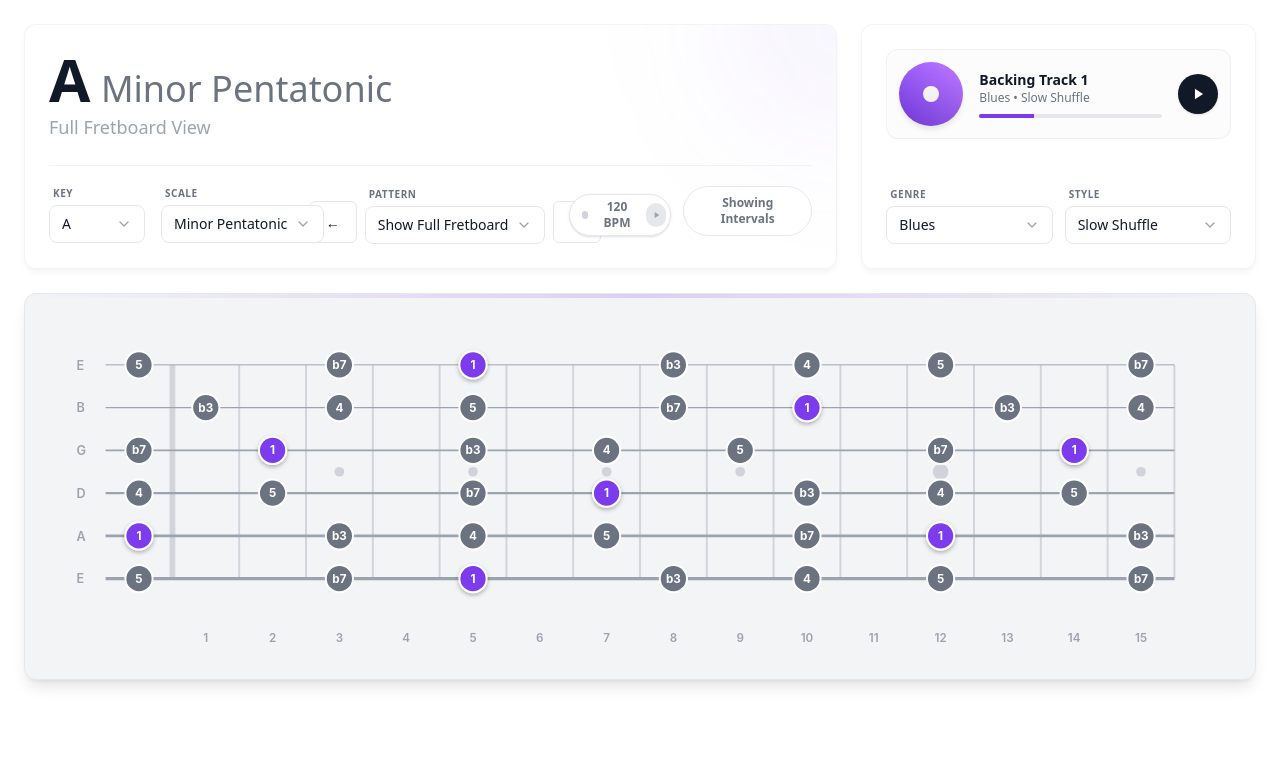
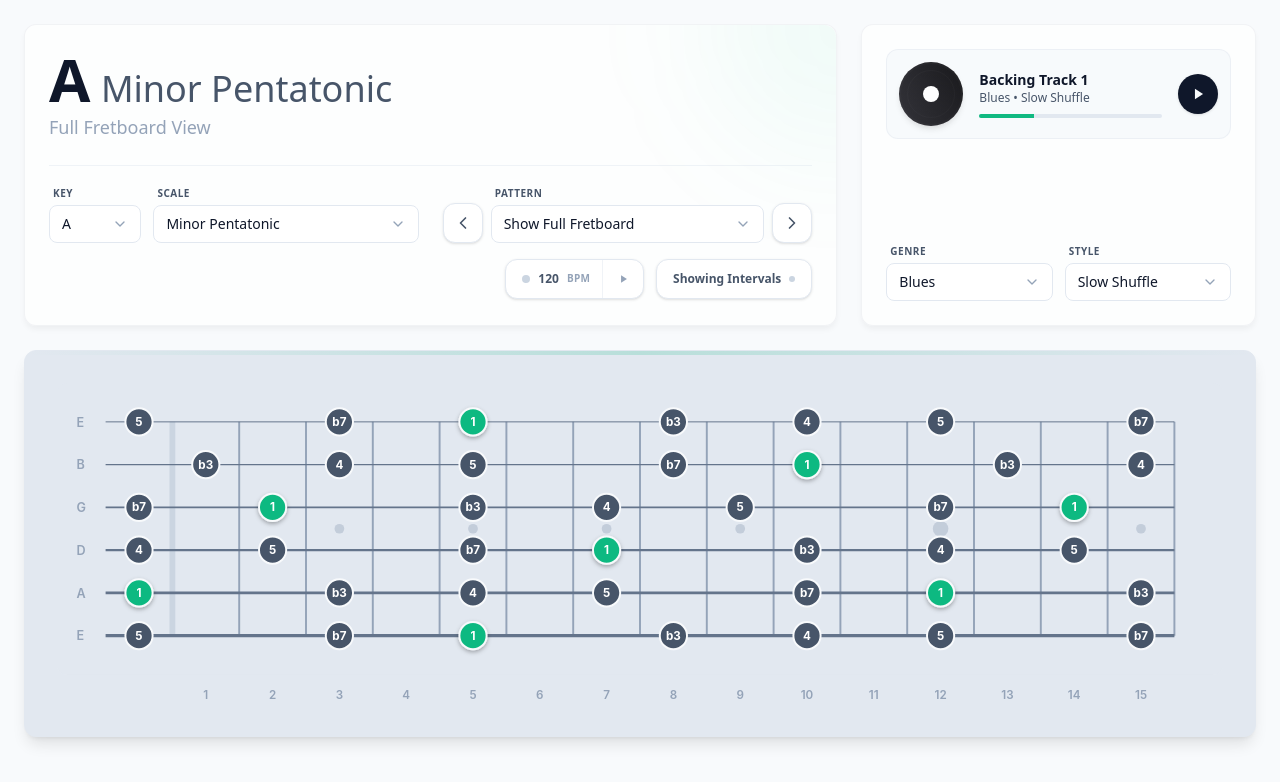
Before and after one commit to jayykioh/Guitar-Kit-Website, a Next.js app: page / in a window 1280 px wide. Shown: the top 782 px of the page. Built offline with nearby package versions, Linux system fonts and the light colour scheme.

Commit message:
stable UI draft i guess lol

```diff
--- a/app/globals.css
+++ b/app/globals.css
@@ -1,64 +1,68 @@
 @import "tailwindcss";
 
 :root {
-    /* Modern Minimalist - Light Mode */
-    --bg-page: #ffffff;
+    /* Professional Neutral - Light Mode */
+    --bg-page: #f8fafc;
+    /* Slate-50 */
     --bg-surface: #ffffff;
-    --bg-surface-hover: #f9fafb;
-    /* Gray-50 */
+    --bg-surface-hover: #f1f5f9;
+    /* Slate-100 */
 
-    --text-primary: #111827;
-    /* Gray-900 */
-    --text-secondary: #6b7280;
-    /* Gray-500 */
-    --text-tertiary: #9ca3af;
-    /* Gray-400 */
+    --text-primary: #0f172a;
+    /* Slate-900 */
+    --text-secondary: #475569;
+    /* Slate-600 */
+    --text-tertiary: #94a3b8;
+    /* Slate-400 */
 
-    --border-subtle: #e5e7eb;
-    /* Gray-200 */
-    --border-strong: #d1d5db;
-    /* Gray-300 */
+    --border-subtle: #e2e8f0;
+    /* Slate-200 */
+    --border-strong: #cbd5e1;
+    /* Slate-300 */
 
-    --accent-primary: #7c3aed;
-    /* Violet-600 */
-    --accent-surface: #f5f3ff;
-    /* Violet-50 */
+    /* Refined Emerald Accent - Professional & Modern */
+    --accent-primary: #10b981;
+    /* Emerald-500 */
+    --accent-surface: #ecfdf5;
+    /* Emerald-50 */
 
     --shadow-sm: 0 1px 2px 0 rgb(0 0 0 / 0.05);
-    --shadow-md: 0 4px 6px -1px rgb(0 0 0 / 0.1);
+    --shadow-md: 0 4px 6px -1px rgb(0 0 0 / 0.1), 0 2px 4px -1px rgb(0 0 0 / 0.06);
+    --glow-accent: 0 0 20px rgba(16, 185, 129, 0.3);
+    /* Soft Glow */
 
-    --fretboard-bg: #f3f4f6;
-    /* Gray-100 */
-    --fretboard-fret: #d1d5db;
-    --string-color: #9ca3af;
+    --fretboard-bg: #e2e8f0;
+    /* Slate-200 */
+    --fretboard-fret: #94a3b8;
+    /* Slate-400 */
+    --string-color: #64748b;
+    /* Slate-500 */
 }
 
 @media (prefers-color-scheme: dark) {
     :root {
-        /* Modern Minimalist - Dark Mode */
+        /* Professional Neutral - Dark Mode */
         --bg-page: #000000;
-        --bg-surface: #0a0a0a;
-        --bg-surface-hover: #171717;
+        /* Pure Black for maximum contrast (Spotify style) */
+        --bg-surface: #121212;
+        /* Spotify Surface */
+        --bg-surface-hover: #2a2a2a;
 
-        --text-primary: #ededed;
-        --text-secondary: #a1a1aa;
-        /* Zinc-400 */
-        --text-tertiary: #52525b;
-        /* Zinc-600 */
+        --text-primary: #ffffff;
+        --text-secondary: #b3b3b3;
+        --text-tertiary: #a7a7a7;
 
-        --border-subtle: #27272a;
-        /* Zinc-800 */
-        --border-strong: #3f3f46;
-        /* Zinc-700 */
+        --border-subtle: #282828;
+        --border-strong: #404040;
 
-        --accent-primary: #8b5cf6;
-        /* Violet-500 */
-        --accent-surface: #1e1b4b;
-        /* Violet-950 */
+        --accent-primary: #1DB954;
+        /* Exact Spotify Green */
+        --accent-surface: #14592D;
+        /* Darker Green background */
 
-        --fretboard-bg: #111111;
-        --fretboard-fret: #333333;
-        --string-color: #444444;
+        --fretboard-bg: #121212;
+        --fretboard-fret: #404040;
+        --string-color: #555555;
     }
 }
 
@@ -78,6 +82,8 @@
     --color-accent-surface: var(--accent-surface);
 
     --color-fretboard-bg: var(--fretboard-bg);
+
+    --shadow-glow: var(--glow-accent);
 }
 
 body {
@@ -148,6 +154,52 @@ body {
     opacity: 0.9;
 }
 
+/* Unified Control Button Style */
+.control-btn {
+    height: 40px;
+    /* Consistent height */
+    display: flex;
+    align-items: center;
+    justify-content: center;
+    padding: 0 1rem;
+    background-color: var(--bg-surface);
+    border: 1px solid var(--border-subtle);
+    border-radius: 0.75rem;
+    /* rounded-xl */
+    color: var(--text-secondary);
+    font-size: 0.875rem;
+    /* text-sm */
+    font-weight: 600;
+    transition: all 0.2s cubic-bezier(0.4, 0, 0.2, 1);
+    cursor: pointer;
+    user-select: none;
+}
+
+.control-btn:hover {
+    background-color: var(--bg-surface-hover);
+    color: var(--text-primary);
+    border-color: var(--border-strong);
+    transform: translateY(-1px);
+}
+
+.control-btn:active {
+    transform: translateY(0);
+}
+
+.control-btn.active {
+    background-color: var(--bg-surface);
+    border-color: var(--accent-primary);
+    color: var(--accent-primary);
+    box-shadow: 0 0 0 1px var(--accent-primary) inset;
+    /* Subtle inner ring */
+}
+
+/* Icon-only variation */
+.control-btn-icon {
+    padding: 0;
+    width: 40px;
+}
+
 /* Glassmorphism & Dashboard Utilities (Sprint 2 Refinement) */
 .glass-panel {
     background: rgba(255, 255, 255, 0.7);
--- a/app/page.tsx
+++ b/app/page.tsx
@@ -136,60 +136,77 @@ export default function Home() {
           </div>
 
           {/* CONTROLS ROW */}
-          <div className="grid grid-cols-1 md:grid-cols-3 gap-4 border-t border-border-subtle/50 pt-5 relative z-20">
-            {/* Key & Scale */}
-            <div className="flex gap-4">
+          {/* CONTROLS ROW */}
+          <div className="flex flex-wrap items-end gap-x-6 gap-y-4 border-t border-border-subtle/50 pt-5 relative z-20">
+
+            {/* Group 1: Key & Scale (Flexible Grow) */}
+            <div className="flex-1 min-w-[200px] flex gap-3">
               <AnimatedDropdown
                 label="Key"
                 value={selectedKey}
                 options={keyOptions}
                 onChange={(v) => setSelectedKey(v as NoteName)}
-                className="w-24 flex-shrink-0"
+                className="w-[25%] min-w-[80px]" // Flexible width
               />
               <AnimatedDropdown
                 label="Scale"
                 value={selectedScale}
                 options={scaleOptions}
                 onChange={setSelectedScale}
-                className="flex-grow"
+                className="flex-grow" // Takes remaining space
               />
             </div>
 
-            {/* Pattern Selector */}
-            <div className="flex gap-2 items-end">
+            {/* Group 2: Pattern (Flexible Grow, slightly larger base) */}
+            <div className="flex-1 min-w-[240px] flex gap-2 items-end">
               <motion.button
-                whileHover={{ scale: 1.05 }} whileTap={{ scale: 0.95 }}
+                whileHover={{ scale: 1.05, borderColor: 'var(--border-strong)' }}
+                whileTap={{ scale: 0.95 }}
                 onClick={() => handlePatternCycle('prev')}
-                className="min-btn px-3 h-[42px] mb-[1px]" aria-label="Previous"
+                className="w-10 h-[40px] flex items-center justify-center rounded-xl bg-bg-surface border border-border-subtle text-text-secondary hover:text-accent-primary transition-all shadow-sm"
+                aria-label="Previous"
               >
-                ←
+                <svg width="20" height="20" viewBox="0 0 24 24" fill="none" stroke="currentColor" strokeWidth="2" strokeLinecap="round" strokeLinejoin="round"><path d="M15 18l-6-6 6-6" /></svg>
               </motion.button>
+
+              <div className="flex-grow">
                 <AnimatedDropdown
                   label="Pattern"
                   value={selectedPatternId}
                   options={patternOptions}
                   onChange={setSelectedPatternId}
-                className="flex-grow"
+                  className="w-full"
                 />
+              </div>
+
               <motion.button
-                whileHover={{ scale: 1.05 }} whileTap={{ scale: 0.95 }}
+                whileHover={{ scale: 1.05, borderColor: 'var(--border-strong)' }}
+                whileTap={{ scale: 0.95 }}
                 onClick={() => handlePatternCycle('next')}
-                className="min-btn px-3 h-[42px] mb-[1px]" aria-label="Next"
+                className="w-10 h-[40px] flex items-center justify-center rounded-xl bg-bg-surface border border-border-subtle text-text-secondary hover:text-accent-primary transition-all shadow-sm"
+                aria-label="Next"
               >
-                →
+                <svg width="20" height="20" viewBox="0 0 24 24" fill="none" stroke="currentColor" strokeWidth="2" strokeLinecap="round" strokeLinejoin="round"><path d="M9 18l6-6-6-6" /></svg>
               </motion.button>
             </div>
 
-            {/* Toggles */}
-            <div className="flex items-end justify-end md:justify-center pb-2 gap-3">
+            {/* Group 3: Toggles */}
+            <div className="flex-none flex items-end justify-end gap-3 pb-0.5 ml-auto">
               <MetronomeControl />
 
               <motion.button
-                whileHover={{ scale: 1.05 }} whileTap={{ scale: 0.95 }}
+                whileHover={{ scale: 1.02 }} whileTap={{ scale: 0.98 }}
                 onClick={() => setShowIntervals(!showIntervals)}
-                className="text-xs font-bold px-4 py-2 rounded-full bg-bg-surface border border-border-subtle text-text-secondary hover:text-accent-primary hover:border-accent-primary transition-colors"
+                className={`
+                    h-[40px] px-4 rounded-xl font-bold text-xs flex items-center gap-2 border shadow-sm transition-all
+                    ${showIntervals
+                    ? 'bg-bg-surface text-text-secondary border-border-subtle hover:border-accent-primary hover:text-accent-primary'
+                    : 'bg-bg-surface text-accent-primary border-accent-primary shadow-[0_0_8px_rgba(109,40,217,0.15)]'
+                  }
+                `}
               >
-                {showIntervals ? 'Showing Intervals' : 'Showing Notes'}
+                <span>{showIntervals ? 'Showing Intervals' : 'Showing Notes'}</span>
+                <div className={`w-1.5 h-1.5 rounded-full ${!showIntervals ? 'bg-accent-primary' : 'bg-border-strong'}`}></div>
               </motion.button>
             </div>
           </div>
--- a/components/metronome/MetronomeControl.tsx
+++ b/components/metronome/MetronomeControl.tsx
@@ -44,31 +44,31 @@ export default function MetronomeControl() {
     return (
         <div className="relative z-50">
             {/* Main Button Control */}
-            <div className="flex items-center bg-bg-surface border border-border-subtle rounded-full p-1 pl-3 pr-1 shadow-sm transition-colors hover:border-accent-primary group">
+            <div className="flex items-center bg-bg-surface border border-border-subtle rounded-xl h-[40px] px-1 shadow-sm transition-colors hover:border-accent-primary group">
 
-                {/* Click text to open settings */}
+                {/* BPM Settings Trigger */}
                 <button
                     onClick={openModal}
-                    className="flex items-center gap-2 text-xs font-bold text-text-secondary group-hover:text-text-primary mr-2"
+                    className="flex items-center gap-2 px-3 h-full text-xs font-bold text-text-secondary hover:text-text-primary transition-colors border-r border-border-subtle/50"
                 >
                     <span className={`w-2 h-2 rounded-full ${isPlaying ? 'bg-accent-primary animate-pulse' : 'bg-border-strong'}`}></span>
-                    {bpm} BPM
+                    <span className="tabular-nums">{bpm}</span> <span className="text-[10px] text-text-tertiary uppercase tracking-wide">BPM</span>
                 </button>
 
-                {/* Quick Toggle Button */}
+                {/* Quick Play Toggle */}
                 <motion.button
                     whileHover={{ scale: 1.1 }}
                     whileTap={{ scale: 0.9 }}
                     onClick={togglePlay}
                     className={`
-                        w-6 h-6 rounded-full flex items-center justify-center transition-colors
-                        ${isPlaying ? 'bg-accent-primary text-bg-page' : 'bg-border-subtle text-text-tertiary hover:bg-border-strong hover:text-text-primary'}
+                        w-8 h-8 ml-1 rounded-lg flex items-center justify-center transition-colors
+                        ${isPlaying ? 'bg-accent-primary text-bg-page' : 'text-text-tertiary hover:bg-bg-surface-hover hover:text-text-primary'}
                     `}
                 >
                     {isPlaying ? (
-                        <svg width="8" height="8" viewBox="0 0 24 24" fill="currentColor"><rect x="6" y="4" width="4" height="16" rx="1" /><rect x="14" y="4" width="4" height="16" rx="1" /></svg>
+                        <svg width="10" height="10" viewBox="0 0 24 24" fill="currentColor"><rect x="6" y="4" width="4" height="16" rx="1" /><rect x="14" y="4" width="4" height="16" rx="1" /></svg>
                     ) : (
-                        <svg width="8" height="8" viewBox="0 0 24 24" fill="currentColor" className="ml-0.5"><path d="M5 3l14 9-14 9V3z" /></svg>
+                        <svg width="10" height="10" viewBox="0 0 24 24" fill="currentColor" className="ml-0.5"><path d="M5 3l14 9-14 9V3z" /></svg>
                     )}
                 </motion.button>
             </div>
--- a/components/player/MusicPlayer.tsx
+++ b/components/player/MusicPlayer.tsx
@@ -32,11 +32,14 @@ export default function MusicPlayer() {
                 <motion.div
                     animate={{ rotate: isPlaying ? 360 : 0 }}
                     transition={{ duration: 3, repeat: Infinity, ease: "linear" }}
-                    className="w-16 h-16 rounded-full bg-gradient-to-tr from-accent-primary to-purple-400 shadow-md flex items-center justify-center flex-shrink-0 relative overflow-hidden ring-2 ring-white/20"
+                    className="w-16 h-16 rounded-full bg-gradient-to-tr from-zinc-700 to-zinc-900 shadow-md flex items-center justify-center flex-shrink-0 relative overflow-hidden ring-2 ring-white/10"
                 >
-                    <div className="w-4 h-4 rounded-full bg-bg-surface absolute"></div>
+                    <div className="w-4 h-4 rounded-full bg-bg-surface absolute z-10"></div>
+                    {/* Vinyl grooves hint */}
+                    <div className="absolute inset-0 rounded-full border-2 border-white/5 opacity-50"></div>
+                    <div className="absolute inset-2 rounded-full border border-white/5 opacity-50"></div>
                     {/* Gloss effect */}
-                    <div className="absolute inset-0 bg-gradient-to-t from-black/10 to-transparent"></div>
+                    <div className="absolute inset-0 bg-gradient-to-t from-black/20 to-transparent pointer-events-none"></div>
                 </motion.div>
 
                 {/* Track Info */}
```
Lines whose indentation alone changed are shown as unchanged.
